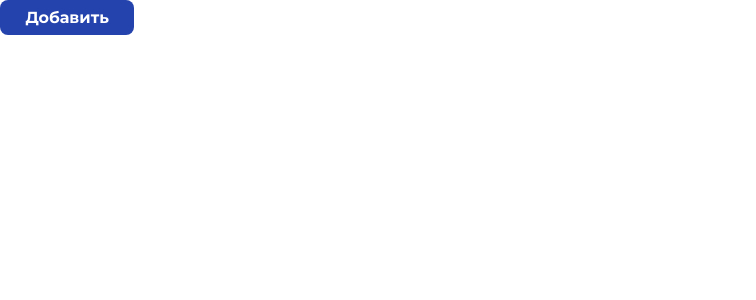
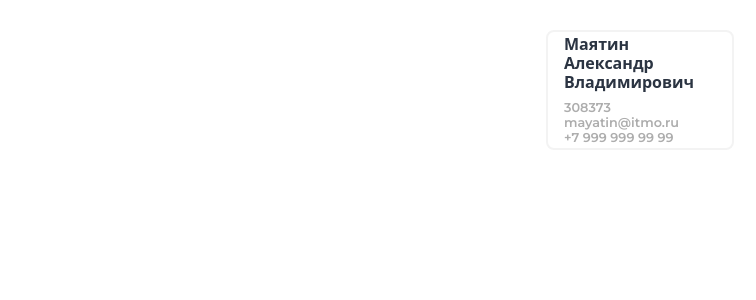
Before and after one commit to dev-sect/ScheduleDevelopmentKit-frontend, a Vue app: page / in a window 1280 px wide. Shown: the top 300 px of the page, without its empty margins (0-756 px from the left). Built offline with nearby package versions, Linux system fonts and the light colour scheme.

Commit message:
feat: teacher-card

```diff
--- a/src/App.vue
+++ b/src/App.vue
@@ -1,14 +1,14 @@
 <template>
-    <ButtonToAddTeacher></ButtonToAddTeacher>
+    <TeacherCard></TeacherCard>
 </template>
 
 <script>
-import ButtonToAddTeacher from './components/ButtonToAddTeacher.vue'
+import TeacherCard from "./components/TeacherCard";
 
 export default {
     name: 'App',
     components: {
-        ButtonToAddTeacher
+      TeacherCard
     }
 }
 </script>
--- /dev/null
+++ b/src/assets/styles/components/teacher-card.scss
@@ -0,0 +1,44 @@
+@import "src/assets/styles/base/fonts";
+@import "src/assets/styles/helpers/variables";
+@import "src/assets/styles/helpers/mixins";
+@import "src/assets/styles/helpers/visual";
+@import "src/assets/styles/helpers/typography";
+
+.teacher-card {
+  width: 188px;
+  height: 120px;
+  border-radius: $borderRadius;
+  border: 2px solid #F3F3F3;
+  background-color: $background-color;
+  display: flex;
+  flex-direction: column;
+  justify-content: center;
+  padding: 12px 16px;
+  // temporary margin
+  margin: 30px auto;
+  //----
+
+  .teacher-full-name {
+    @include textHeader;
+    font-size: 1rem;
+    line-height: 19px;
+    margin-bottom: 8px;
+  }
+
+  .teacher-info {
+    @include textPlain;
+    font-size: 0.8rem;
+    color: $text__default-color--gray;
+    font-weight: 600;
+
+    ul {
+      margin: 0;
+      padding: 0;
+    }
+  }
+
+  @include btn-hover;
+  &:hover {
+    background-color: $item__state-background--blur;
+  }
+}
--- /dev/null
+++ b/src/components/TeacherCard.vue
@@ -0,0 +1,26 @@
+<template>
+  <div class="teacher-card">
+    <div class="teacher-full-name">{{ fullName }}</div>
+    <div class="teacher-info">
+      <ul class="info-list">
+        <li class="info-row" v-for="info in teacherInfo" :key="info">{{ info }}</li>
+      </ul>
+    </div>
+  </div>
+</template>
+
+<script>
+export default {
+  name: "TeacherCard",
+  data() {
+    return {
+      fullName: "Маятин Александр Владимирович",
+      teacherInfo: [308373, "mayatin@itmo.ru", "+7 999 999 99 99"]
+    }
+  }
+}
+</script>
+
+<style scoped lang="scss">
+@import "../assets/styles/components/teacher-card.scss";
+</style>
```
Also changed, not shown: 1 other file (tests, documents, lock files or other folders).
